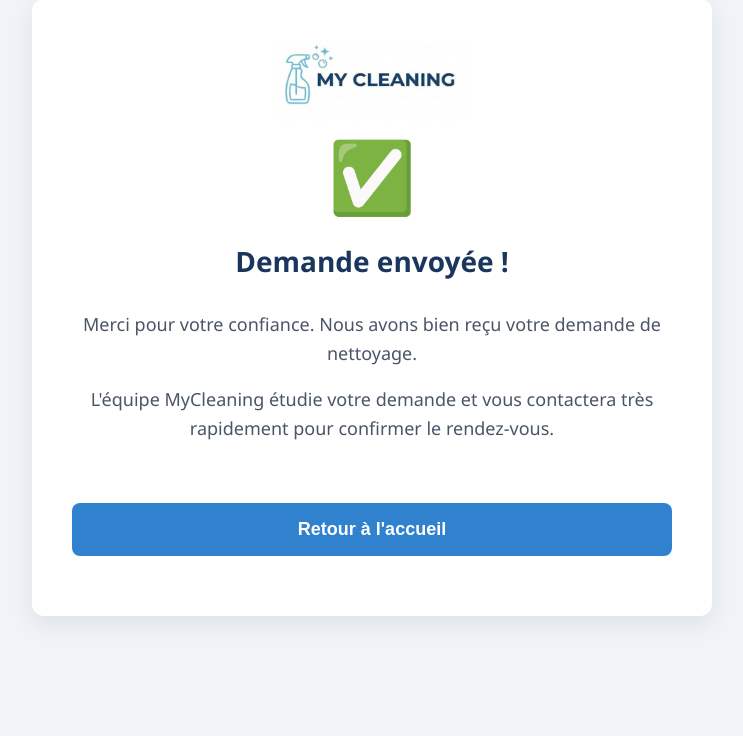
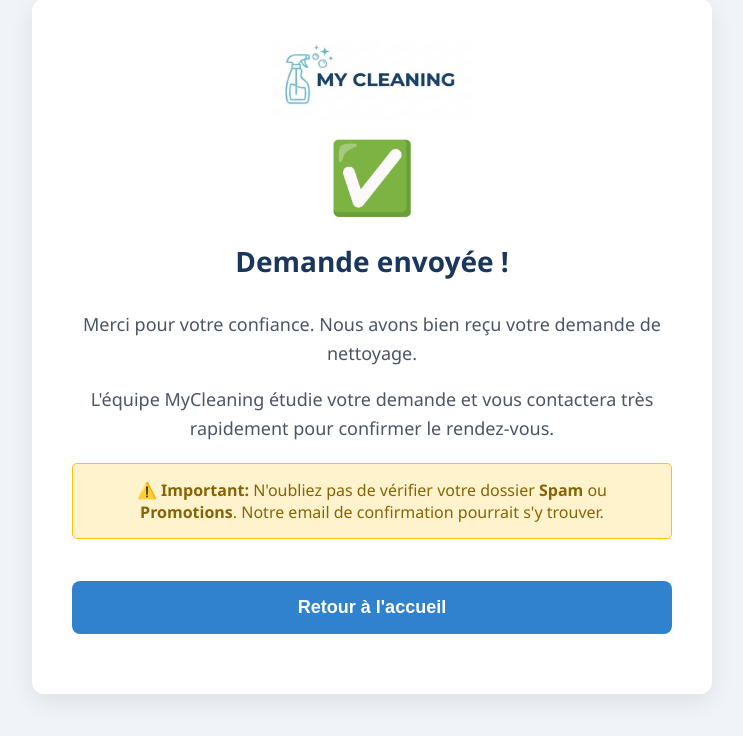
Before and after one commit to mgt689/mycleaning-site, a Django app: page /succes/ in a window 1280 px wide. Shown: the part 41-777 px from the top of the page, without its empty margins (268-1011 px from the left). Run offline with Django 5.2, Linux system fonts and the light colour scheme.

Commit message:
Add spam warning message to success page

```diff
--- a/reservations/templates/reservations/succes.html
+++ b/reservations/templates/reservations/succes.html
@@ -34,7 +34,13 @@
             Merci pour votre confiance. Nous avons bien reçu votre demande de nettoyage.
         </p>
         <p class="message-pro">L'équipe MyCleaning étudie votre demande et vous contactera très rapidement pour confirmer le rendez-vous.</p>
-        </p>
+
+        <div style="background-color: #fff3cd; border: 1px solid #ffc107; border-radius: 5px; padding: 15px; margin-top: 20px;">
+            <p style="color: #856404; margin: 0;">
+                <strong>⚠️ Important:</strong> N'oubliez pas de vérifier votre dossier <strong>Spam</strong> ou <strong>Promotions</strong>.
+                Notre email de confirmation pourrait s'y trouver.
+            </p>
+        </div>
 
         <br>
         <a href="{% url 'faire_demande' %}" style="text-decoration: none;">
```
